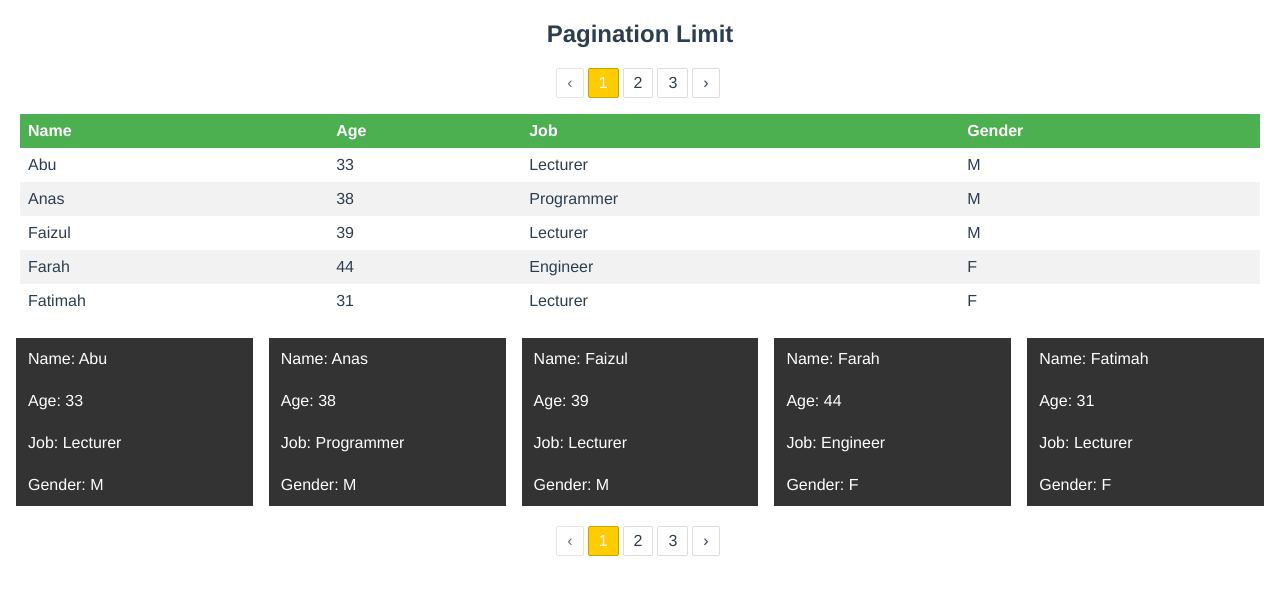
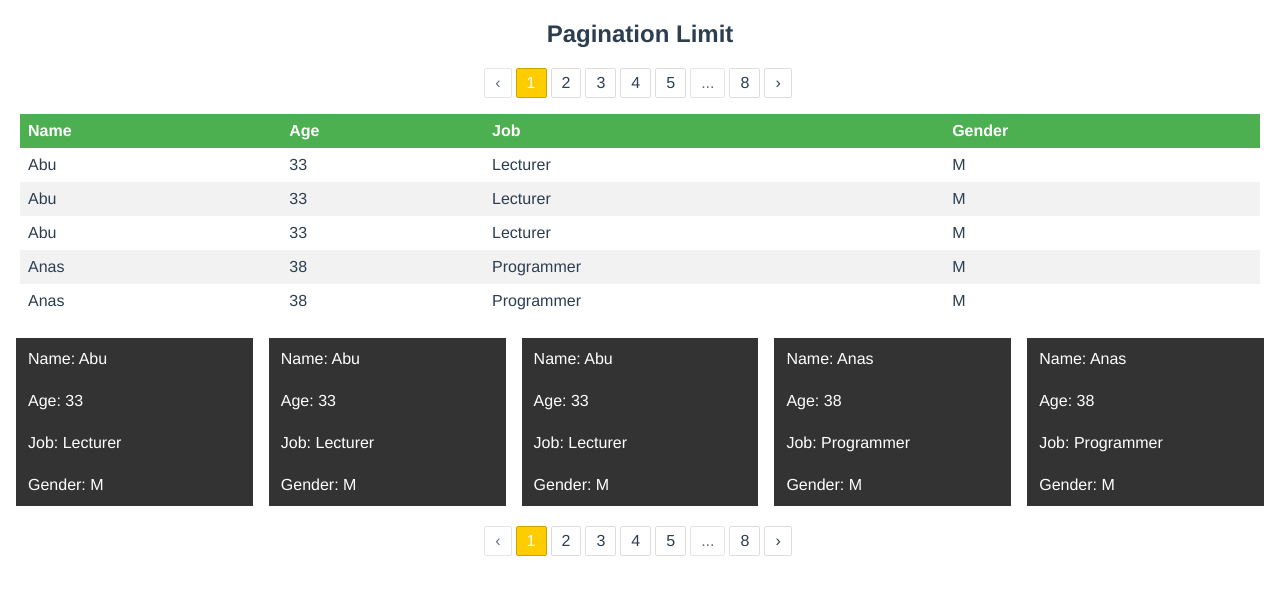
Before and after one commit to anaszakaria/vuejs-pagination, a Vue app: page /page1 in a window 1280 px wide. Shown: the top 594 px of the page. Built offline with nearby package versions, Linux system fonts and the light colour scheme.

Commit message:
Add axios and link to json data

```diff
--- a/package.json
+++ b/package.json
@@ -7,6 +7,7 @@
         "build": "vue-cli-service build"
     },
     "dependencies": {
+        "axios": "^0.18.0",
         "vue": "^2.5.17",
         "vue-router": "^3.0.1",
         "vuex": "^3.0.1"
--- /dev/null
+++ b/public/data/users.json
@@ -0,0 +1,218 @@
+[
+    {
+        "name": "Anas",
+        "age": 38,
+        "job": "Programmer",
+        "gender": "M"
+    },
+    {
+        "name": "Abu",
+        "age": 33,
+        "job": "Lecturer",
+        "gender": "M"
+    },
+    {
+        "name": "Fatimah",
+        "age": 31,
+        "job": "Lecturer",
+        "gender": "F"
+    },
+    {
+        "name": "Zainab",
+        "age": 25,
+        "job": "Programmer",
+        "gender": "F"
+    },
+    {
+        "name": "Hamzah",
+        "age": 42,
+        "job": "Doctor",
+        "gender": "M"
+    },
+    {
+        "name": "Halimah",
+        "age": 34,
+        "job": "Doctor",
+        "gender": "F"
+    },
+    {
+        "name": "Zaki",
+        "age": 45,
+        "job": "Engineer",
+        "gender": "M"
+    },
+    {
+        "name": "Zul",
+        "age": 29,
+        "job": "Engineer",
+        "gender": "M"
+    },
+    {
+        "name": "Farah",
+        "age": 44,
+        "job": "Engineer",
+        "gender": "F"
+    },
+    {
+        "name": "Johan",
+        "age": 38,
+        "job": "Programmer",
+        "gender": "M"
+    },
+    {
+        "name": "Faizul",
+        "age": 39,
+        "job": "Lecturer",
+        "gender": "M"
+    },
+    {
+        "name": "Rohani",
+        "age": 35,
+        "job": "Programmer",
+        "gender": "F"
+    },
+    {
+        "name": "Anas",
+        "age": 38,
+        "job": "Programmer",
+        "gender": "M"
+    },
+    {
+        "name": "Abu",
+        "age": 33,
+        "job": "Lecturer",
+        "gender": "M"
+    },
+    {
+        "name": "Fatimah",
+        "age": 31,
+        "job": "Lecturer",
+        "gender": "F"
+    },
+    {
+        "name": "Zainab",
+        "age": 25,
+        "job": "Programmer",
+        "gender": "F"
+    },
+    {
+        "name": "Hamzah",
+        "age": 42,
+        "job": "Doctor",
+        "gender": "M"
+    },
+    {
+        "name": "Halimah",
+        "age": 34,
+        "job": "Doctor",
+        "gender": "F"
+    },
+    {
+        "name": "Zaki",
+        "age": 45,
+        "job": "Engineer",
+        "gender": "M"
+    },
+    {
+        "name": "Zul",
+        "age": 29,
+        "job": "Engineer",
+        "gender": "M"
+    },
+    {
+        "name": "Farah",
+        "age": 44,
+        "job": "Engineer",
+        "gender": "F"
+    },
+    {
+        "name": "Johan",
+        "age": 38,
+        "job": "Programmer",
+        "gender": "M"
+    },
+    {
+        "name": "Faizul",
+        "age": 39,
+        "job": "Lecturer",
+        "gender": "M"
+    },
+    {
+        "name": "Rohani",
+        "age": 35,
+        "job": "Programmer",
+        "gender": "F"
+    },
+    {
+        "name": "Anas",
+        "age": 38,
+        "job": "Programmer",
+        "gender": "M"
+    },
+    {
+        "name": "Abu",
+        "age": 33,
+        "job": "Lecturer",
+        "gender": "M"
+    },
+    {
+        "name": "Fatimah",
+        "age": 31,
+        "job": "Lecturer",
+        "gender": "F"
+    },
+    {
+        "name": "Zainab",
+        "age": 25,
+        "job": "Programmer",
+        "gender": "F"
+    },
+    {
+        "name": "Hamzah",
+        "age": 42,
+        "job": "Doctor",
+        "gender": "M"
+    },
+    {
+        "name": "Halimah",
+        "age": 34,
+        "job": "Doctor",
+        "gender": "F"
+    },
+    {
+        "name": "Zaki",
+        "age": 45,
+        "job": "Engineer",
+        "gender": "M"
+    },
+    {
+        "name": "Zul",
+        "age": 29,
+        "job": "Engineer",
+        "gender": "M"
+    },
+    {
+        "name": "Farah",
+        "age": 44,
+        "job": "Engineer",
+        "gender": "F"
+    },
+    {
+        "name": "Johan",
+        "age": 38,
+        "job": "Programmer",
+        "gender": "M"
+    },
+    {
+        "name": "Faizul",
+        "age": 39,
+        "job": "Lecturer",
+        "gender": "M"
+    },
+    {
+        "name": "Rohani",
+        "age": 35,
+        "job": "Programmer",
+        "gender": "F"
+    }
+]
--- a/src/views/Page1.vue
+++ b/src/views/Page1.vue
@@ -40,6 +40,7 @@
 </template>
 
 <script>
+import axios from 'axios'
 import PaginationLimit from '@/components/PaginationLimit'
 
 export default {
@@ -49,80 +50,7 @@ export default {
     },
     data() {
         return {
-            persons: [
-                {
-                    name: 'Anas',
-                    age: 38,
-                    job: 'Programmer',
-                    gender: 'M'
-                },
-                {
-                    name: 'Abu',
-                    age: 33,
-                    job: 'Lecturer',
-                    gender: 'M'
-                },
-                {
-                    name: 'Fatimah',
-                    age: 31,
-                    job: 'Lecturer',
-                    gender: 'F'
-                },
-                {
-                    name: 'Zainab',
-                    age: 25,
-                    job: 'Programmer',
-                    gender: 'F'
-                },
-                {
-                    name: 'Hamzah',
-                    age: 42,
-                    job: 'Doctor',
-                    gender: 'M'
-                },
-                {
-                    name: 'Halimah',
-                    age: 34,
-                    job: 'Doctor',
-                    gender: 'F'
-                },
-                {
-                    name: 'Zaki',
-                    age: 45,
-                    job: 'Engineer',
-                    gender: 'M'
-                },
-                {
-                    name: 'Zul',
-                    age: 29,
-                    job: 'Engineer',
-                    gender: 'M'
-                },
-                {
-                    name: 'Farah',
-                    age: 44,
-                    job: 'Engineer',
-                    gender: 'F'
-                },
-                {
-                    name: 'Johan',
-                    age: 38,
-                    job: 'Programmer',
-                    gender: 'M'
-                },
-                {
-                    name: 'Faizul',
-                    age: 39,
-                    job: 'Lecturer',
-                    gender: 'M'
-                },
-                {
-                    name: 'Rohani',
-                    age: 35,
-                    job: 'Programmer',
-                    gender: 'F'
-                },
-            ],
+            users: [],
             currentPgSort: 'name',
             currentPgSortDir: 'asc',
             currentPg: 1,
@@ -143,7 +71,7 @@ export default {
     },
     computed: {
         sortedArray() {
-            return this.persons.sort((a,b) => {
+            return this.users.sort((a,b) => {
                 let modifier = 1
                 if(this.currentPgSortDir === 'desc') modifier = -1
                 if(a[this.currentPgSort] < b[this.currentPgSort]) return -1 * modifier
@@ -156,8 +84,17 @@ export default {
             })
         },
         totalPg() {
-            return Math.ceil(this.persons.length / this.pgSize)
+            return Math.ceil(this.users.length / this.pgSize)
         }
+    },
+    created() {
+        axios.get('http://localhost:8080/data/users.json')
+        .then(response => {
+            this.users = response.data
+        })
+        .catch(e => {
+            console.log('error')
+        })
     }
 }
 </script>
--- a/src/views/Page2.vue
+++ b/src/views/Page2.vue
@@ -41,6 +41,7 @@
 </template>
 
 <script>
+import axios from 'axios'
 import PaginationSimple from '../components/PaginationSimple.vue'
 
 export default {
@@ -50,80 +51,7 @@ export default {
     },
     data() {
         return {
-            persons: [
-                {
-                    name: 'Anas',
-                    age: 38,
-                    job: 'Programmer',
-                    gender: 'M'
-                },
-                {
-                    name: 'Abu',
-                    age: 33,
-                    job: 'Lecturer',
-                    gender: 'M'
-                },
-                {
-                    name: 'Fatimah',
-                    age: 31,
-                    job: 'Lecturer',
-                    gender: 'F'
-                },
-                {
-                    name: 'Zainab',
-                    age: 25,
-                    job: 'Programmer',
-                    gender: 'F'
-                },
-                {
-                    name: 'Hamzah',
-                    age: 42,
-                    job: 'Doctor',
-                    gender: 'M'
-                },
-                {
-                    name: 'Halimah',
-                    age: 34,
-                    job: 'Doctor',
-                    gender: 'F'
-                },
-                {
-                    name: 'Zaki',
-                    age: 45,
-                    job: 'Engineer',
-                    gender: 'M'
-                },
-                {
-                    name: 'Zul',
-                    age: 29,
-                    job: 'Engineer',
-                    gender: 'M'
-                },
-                {
-                    name: 'Farah',
-                    age: 44,
-                    job: 'Engineer',
-                    gender: 'F'
-                },
-                {
-                    name: 'Johan',
-                    age: 38,
-                    job: 'Programmer',
-                    gender: 'M'
-                },
-                {
-                    name: 'Faizul',
-                    age: 39,
-                    job: 'Lecturer',
-                    gender: 'M'
-                },
-                {
-                    name: 'Rohani',
-                    age: 35,
-                    job: 'Programmer',
-                    gender: 'F'
-                }
-            ],
+            users: [],
             currentPgSort: 'name',
             currentPgSortDir: 'asc',
             currentPage: 1,
@@ -143,15 +71,13 @@ export default {
     },
     computed: {
         totalPages() {
-            console.log(Math.ceil(this.persons.length / this.perPage))
-            return Math.ceil(this.persons.length / this.perPage)
+            return Math.ceil(this.users.length / this.perPage)
         },
         totalItems() {
-            return this.persons.length
+            return this.users.length
         },
         sortedArray() {
-            console.log(this.persons)
-            return this.persons.sort((a,b) => {
+            return this.users.sort((a,b) => {
                 let modifier = 1
                 if(this.currentPgSortDir === 'desc') modifier = -1
                 if(a[this.currentPgSort] < b[this.currentPgSort]) return -1 * modifier
@@ -164,8 +90,17 @@ export default {
             })
         },
         totalPg() {
-            return Math.ceil(this.persons.length / this.perPage)
+            return Math.ceil(this.users.length / this.perPage)
         }
+    },
+    created() {
+        axios.get('http://localhost:8080/data/users.json')
+        .then(response => {
+            this.users = response.data
+        })
+        .catch(e => {
+            console.log('error')
+        })
     }
 }
 </script>
```
Also changed, not shown: data/data.json (added, +22 -0 lines), public/index.html (+8 -5 lines), 1 other file (tests, documents, lock files or other folders).
